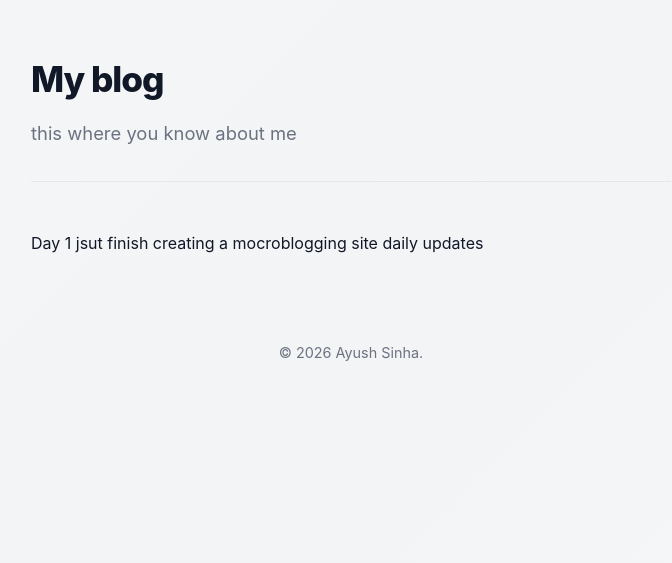
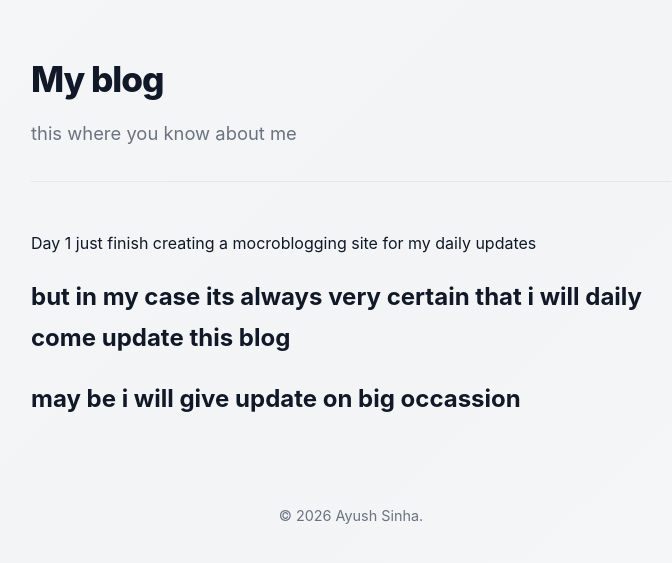
Before and after one commit to AYU2027/ayu2027.github.io, a Jekyll site: the page built from _posts/2026-03-31-first-update.md, in a window 1280 px wide. Shown: the top 563 px of the page, without its empty margins (289-961 px from the left). Built offline with Jekyll 4.4.1, drawn with Linux system fonts in a browser that asks for light colours.

Commit message:
Fix typos and enhance blog post content
Corrected typos and improved clarity in the blog post.

```diff
--- a/_posts/2026-03-31-first-update.md
+++ b/_posts/2026-03-31-first-update.md
@@ -2,4 +2,6 @@
 layout: default
 ---
 
-Day 1 jsut finish creating a mocroblogging site daily updates
+Day 1 just  finish creating a mocroblogging site for my  daily updates
+## but in my case its always very certain that i will daily come update this blog
+## may be i will give update on big occassion
```
